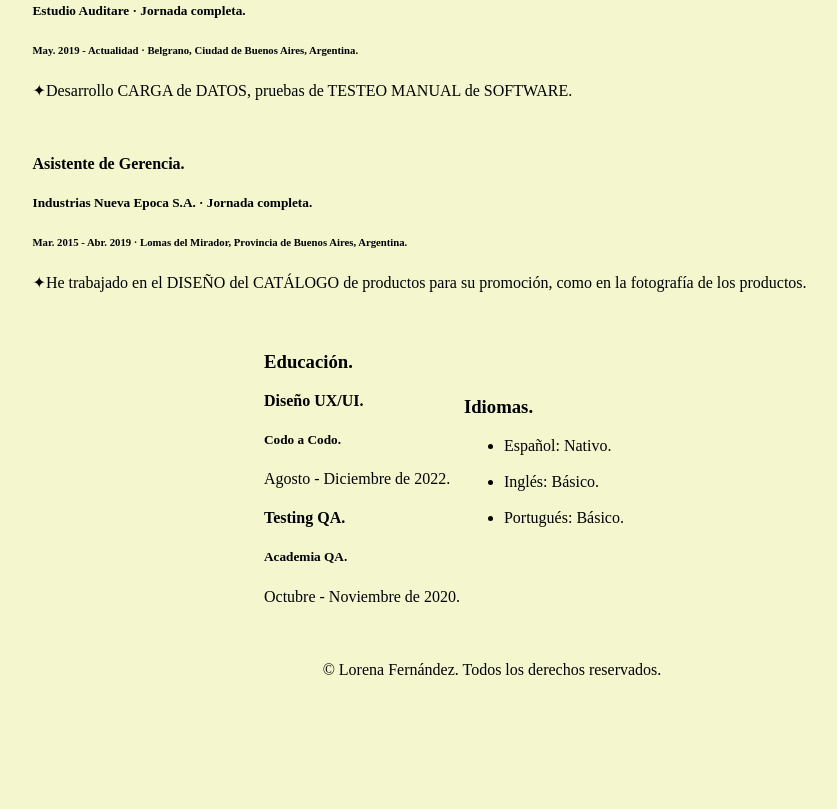
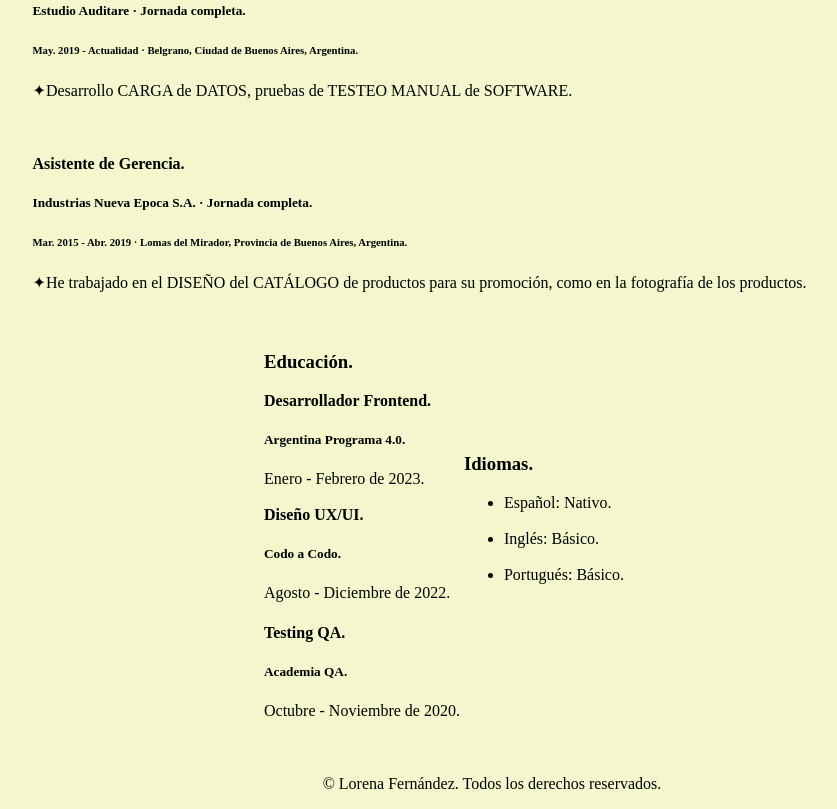
Before and after one commit to lorenafernandezb/lorenafernandezb.github.io, a plain HTML site: page index.html in a window 1280 px wide. Shown: the part 966-1775 px from the top of the page, without its empty margins (148-985 px from the left). Before the commit the page ends 1661 px from the top, so only its background shows below. Drawn offline with Linux system fonts and the light colour scheme.

Commit message:
git push -u origin

```diff
--- a/index.html
+++ b/index.html
@@ -109,6 +109,10 @@
             <tr>
                 <td>
                     <h3>Educación.</h3>
+                    <b>Desarrollador Frontend.</b>
+                    <h5>Argentina Programa 4.0.</h5>
+                    <span>Enero - Febrero de 2023.</span><br><br>
+
                     <b>Diseño UX/UI.</b>
                     <h5>Codo a Codo.</h5>
                     <span>Agosto - Diciembre de 2022.</span>
```
